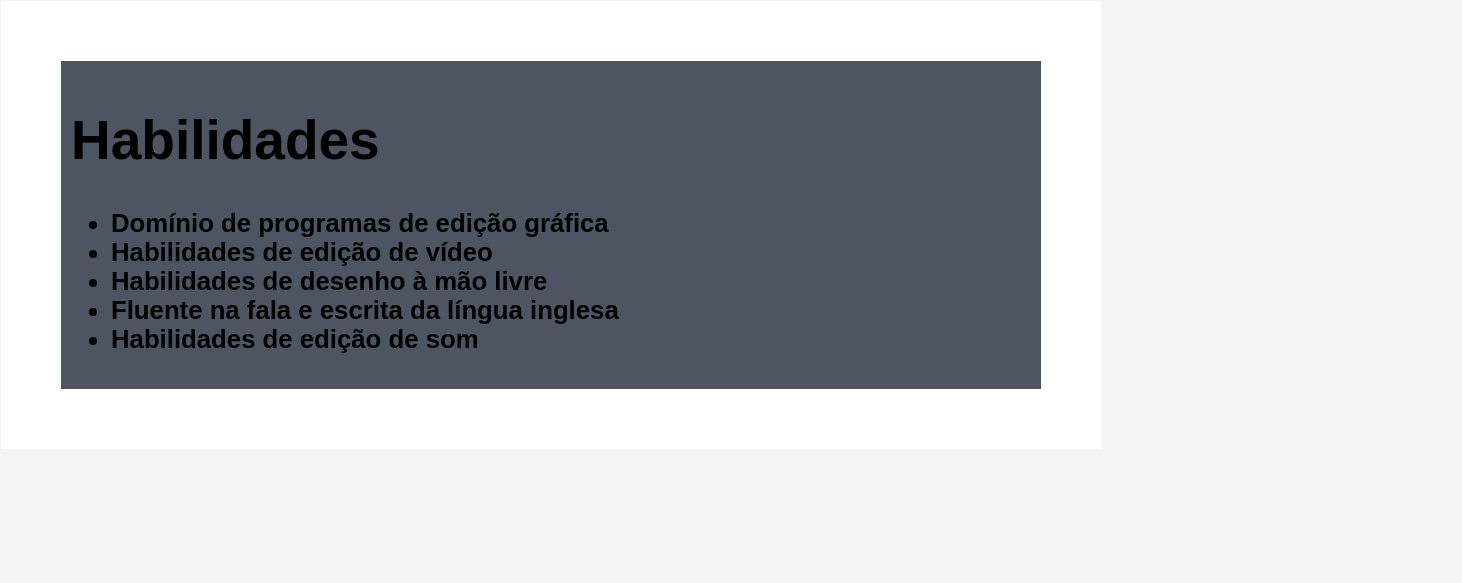
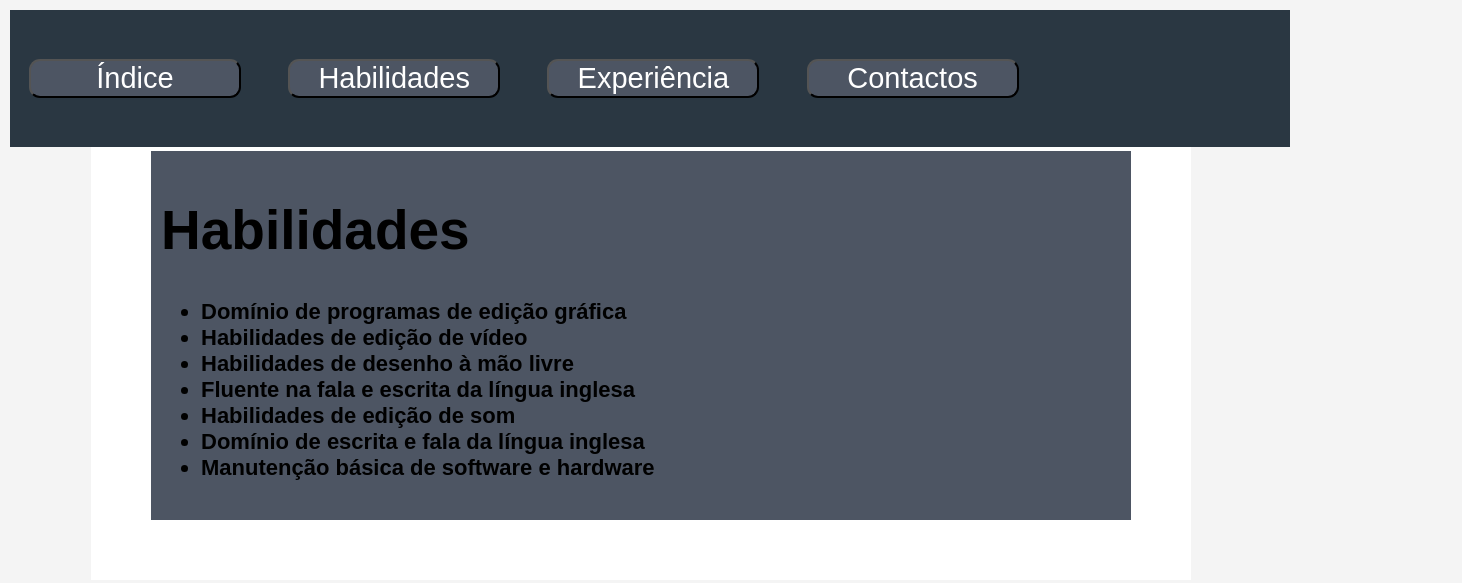
Before and after one commit to alberto-sengo/Alberto-Sengo-CV-html, a plain HTML site: page CV/habilidades.html in a window 1280 px wide. Shown: the whole page, 1462 px wide, since content can reach past the window. Drawn offline with Linux system fonts and the light colour scheme.

Commit message:
Add files via upload

```diff
--- a/CV/habilidades.html
+++ b/CV/habilidades.html
@@ -6,18 +6,28 @@
  <link rel="stylesheet" href="StyleCV.css">
 </head>
 <body>
+    <h2><div class="menu">
+
+             <button class="menulink"><a href="C:\Users\alberto\Documents\-school programing\html\CV\index.html">Índice</a></button>
+             <button class="menulink"><a href="C:\Users\alberto\Documents\-school programing\html\CV\habilidades.html">Habilidades</a></button>
+              <button class="menulink"><a href="C:\Users\alberto\Documents\-school programing\html\CV\experiencia.html">Experiência</a></button>
+              <button class="menulink"><a href="C:\Users\alberto\Documents\-school programing\html\CV\contactos.html">Contactos</a></button>
+
+        </div></h2>
     <div class="fundo">
         <div class="area2">
             <h1>Habilidades</h1>
-            <h3>
+            <h4>
             <ul>
                 <li>Domínio de programas de edição gráfica</li>
                 <li>Habilidades de edição de vídeo</li>
                 <li>Habilidades de desenho à mão livre</li>
                 <li>Fluente na fala e escrita da língua inglesa</li>
                 <li>Habilidades de edição de som</li>
+                <li>Domínio de escrita e fala da língua inglesa</li>
+                <li>Manutenção básica de software e hardware</li>
             </ul>
-        </h3>
+        </h4>
         </div>
     </div>
 </body>
--- a/CV/styleCV.css
+++ b/CV/styleCV.css
@@ -1,5 +1,6 @@
           a {
     text-decoration: none;
+    color: white;
   }
             h1 {
     font-size: 55px;
@@ -8,7 +9,7 @@
             font-family: Courier-New, sans-serif;
             font-size: 22px;
             margin: 0;
-            padding: 1px;
+            padding: 91px;
             background-color: #f4f4f4;
             display: flex;
             width: 100%;
@@ -55,3 +56,36 @@
             background: #4D5563;
             margin: 10px;
         }
+
+        .menu {justify-content: center;
+              padding: 30px 0;
+              margin: 10px;
+              position: fixed;
+              top: 0;
+              background-color: #2A3742;
+              left: 0;
+              z-index: 1000;
+              width: 100%;
+              color: white;
+               position: fixed;
+    top: 0;
+    left: 0;
+    gap: 202px;
+
+        }
+
+        .menulink {
+
+
+            color: white;
+           padding: 1px;
+            border-radius: 11px;
+            width: 212px;
+            background-color: #4D5563;
+            display: auto;
+            font-size: 29px;
+            margin: 19px;
+
+
+
+        }
```
Also changed, not shown: CV/contactos.html (+11 -2 lines), CV/experiencia.html (+10 -2 lines), CV/index.html (+11 -1 lines).
